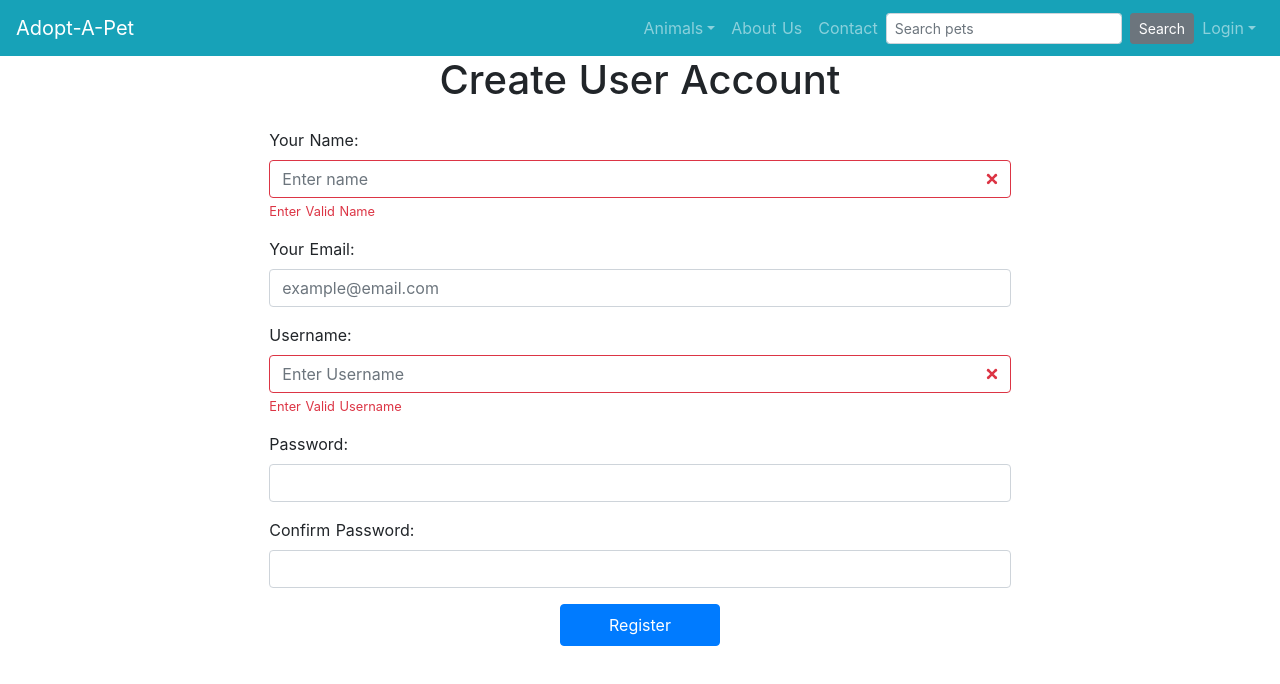
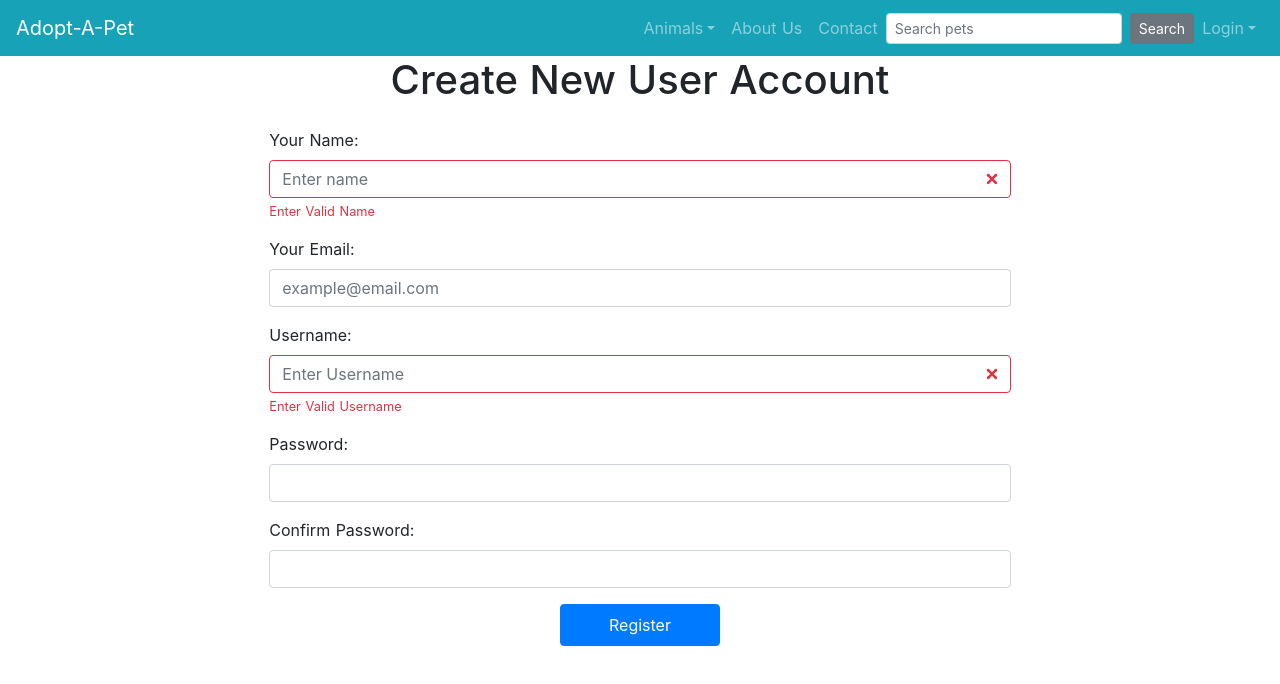
Before and after one commit to will-i-code420/pet-adopt2, a Nuxt app: page /register in a window 1280 px wide. Shown: the top 684 px of the page. Built offline with nearby package versions, Linux system fonts and the light colour scheme.

Commit message:
fixed some warnings on spacing and placment

```diff
--- a/pages/dashboard/index.vue
+++ b/pages/dashboard/index.vue
@@ -29,13 +29,13 @@
           <h3 class="mb-3">
             Select An Action
           </h3>
-          <b-button variant="primary" @click="respondContact" class="mr-2">
+          <b-button variant="primary" class="mr-2" @click="respondContact">
             Respond To Contacts
           </b-button>
-          <b-button variant="primary" @click="viewPets" class="ml-2">
+          <b-button variant="primary" class="ml-2" @click="viewPets">
             View Unadopted Pets
           </b-button>
-          <b-button variant="primary" @click="addPet" class="ml-2">
+          <b-button variant="primary" class="ml-2" @click="addPet">
             Add New Pet
           </b-button>
         </b-col>
@@ -60,8 +60,7 @@
 </template>
 
 <script>
-import { mapState } from 'vuex'
-import { mapGetters } from 'vuex'
+import { mapState, mapGetters } from 'vuex'
 import AddPetForm from '~/components/forms/AddPetForm'
 import AllContactsTable from '~/components/AllContactsTable'
 import AllPetsTable from '~/components/AllPetsTable'
--- a/pages/register.vue
+++ b/pages/register.vue
@@ -3,7 +3,9 @@
     <b-container>
       <b-row>
         <b-col>
-          <h1 class="text-center">Create User Account</h1>
+          <h1 class="text-center">
+            Create New User Account
+          </h1>
         </b-col>
       </b-row>
       <b-form-row class="mb-5">
```
